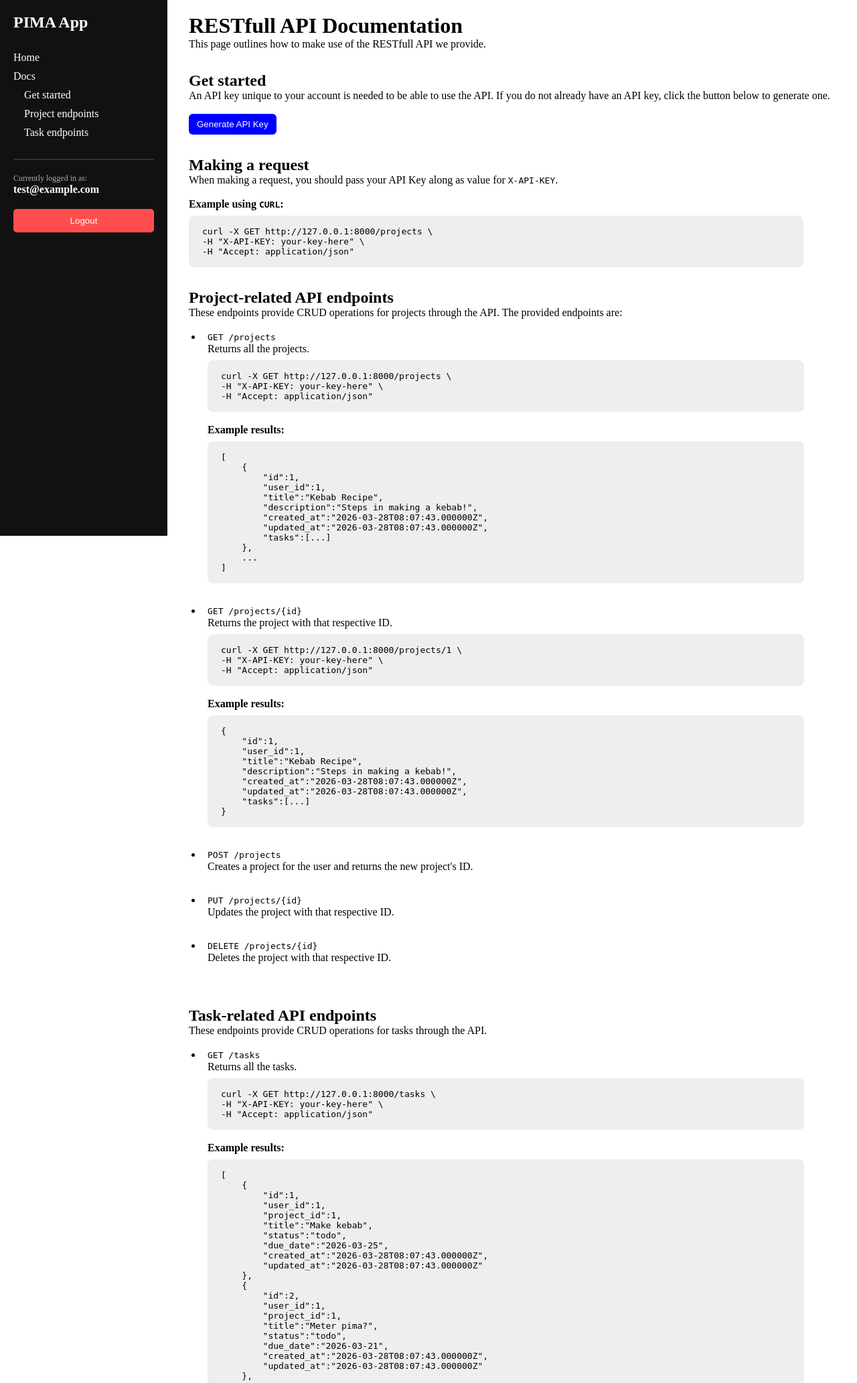
After one commit to zeh-raan/pima-app, a Laravel app: page /docs in a window 1280 px wide. The commit adds this page. Shown: the top 2065 px of the page at 67% size. Run offline with Laravel 12, Linux system fonts and the light colour scheme; a user stored in the database is signed in; data comes from the database, SQL or seed files in the repository.

Commit message:
Basic docs page implemented

```diff
--- /dev/null
+++ b/resources/views/components/sidebar.blade.php
@@ -0,0 +1,42 @@
+<div style="width: 250px; height: 100vh; background: #111; color: white; padding: 20px; position: fixed; left: 0; top: 0;">
+
+    <!-- Title -->
+    <h2 style="margin-bottom: 30px;">PIMA App</h2>
+
+    <!-- Navigation -->
+    <nav style="display: flex; flex-direction: column; gap: 10px; margin-bottom: 30px;">
+        <a href="/" class="link">Home</a>
+        <a href="/docs#" class="link">Docs</a>
+        <a href="/docs#get-started" class="link indent">Get started</a>
+        <a href="/docs#projects-endpoint" class="link indent">Project endpoints</a>
+        <a href="/docs#tasks-endpoint" class="link indent">Task endpoints</a>
+    </nav>
+
+    <hr style="border: 0.5px solid #333;">
+
+    <!-- User Info -->
+    <div style="margin-top: 20px;">
+        <p style="font-size: 12px; color: #aaa;">Currently logged in as:</p>
+        <p style="font-weight: bold;">
+            {{ auth()->user()->email }}
+        </p>
+    </div>
+
+    <!-- Logout -->
+    <form method="POST" action="/logout" style="margin-top: 20px;">
+        @csrf
+        <button type="submit"
+            style="
+                background: #ff4d4d;
+                border: none;
+                padding: 10px;
+                width: 100%;
+                color: white;
+                cursor: pointer;
+                border-radius: 5px;
+            ">
+            Logout
+        </button>
+    </form>
+
+</div>
--- /dev/null
+++ b/resources/views/docs.blade.php
@@ -0,0 +1,201 @@
+@extends('layouts.main')
+@section('title', 'RESTfull API Documentation')
+@section('content')
+<div class="docs-container">
+    <div class="docs-section">
+        <h1>RESTfull API Documentation</h1>
+        <p>This page outlines how to make use of the RESTfull API we provide.</p>
+    </div>
+
+    <div id="get-started" class="docs-section">
+        <h2>Get started</h2>
+        <p>An API key unique to your account is needed to be able to use the API. If you do not already have an API key, click the button below to generate one.</p>
+        <br />
+
+        <!-- Show existing key -->
+        @if(auth()->user()->api_key)
+            <div class="codebox-wrapper">
+                <code id="api-key-box" class="codebox">{{ auth()->user()->api_key }}</code>
+                <button class="copy-btn" onclick="copyAPIKey();">Copy</button>
+            </div>
+
+        <!-- API Key Generation button -->
+        @else
+            <form method="POST" action="{{ route('generate.key') }}">
+                @csrf
+                <button class="api-key-btn" type="submit">Generate API Key</button>
+            </form>
+        @endif
+    </div>
+
+    <div id="making-a-request" class="docs-section">
+        <h2>Making a request</h2>
+        <p>When making a request, you should pass your API Key along as value for <code>X-API-KEY</code>.</p>
+        <br />
+
+        <h4>Example using <code>CURL</code>:</h4>
+        <pre class="codeblock">
+curl -X GET http://127.0.0.1:8000/projects \
+-H "X-API-KEY: your-key-here" \
+-H "Accept: application/json"</pre>
+    </div>
+
+    <div id="projects-endpoint" class="docs-section">
+        <h2>Project-related API endpoints</h2>
+        <p>These endpoints provide CRUD operations for projects through the API. The provided endpoints are:</p>
+        <br />
+
+        <ul class="endpoints-list">
+            <li>
+                <code><code class="method-get">GET</code> /projects</code>
+                <p>Returns all the projects.</p>
+
+                <pre class="codeblock">
+curl -X GET http://127.0.0.1:8000/projects \
+-H "X-API-KEY: your-key-here" \
+-H "Accept: application/json"</pre>
+
+                <br />
+                <br />
+                <h4>Example results:</h4>
+                <pre class="codeblock">
+[
+    {
+        "id":1,
+        "user_id":1, <!-- TODO: Maybe hide this -->
+        "title":"Kebab Recipe",
+        "description":"Steps in making a kebab!",
+        "created_at":"2026-03-28T08:07:43.000000Z",
+        "updated_at":"2026-03-28T08:07:43.000000Z",
+        "tasks":[...]
+    },
+    ...
+]</pre>
+            </li>
+            <li>
+                <code><code class="method-get">GET</code> /projects/{id}</code>
+                <p>Returns the project with that respective ID.</p>
+
+                <pre class="codeblock">
+curl -X GET http://127.0.0.1:8000/projects/1 \
+-H "X-API-KEY: your-key-here" \
+-H "Accept: application/json"</pre>
+
+                <br />
+                <br />
+                <h4>Example results:</h4>
+                <pre class="codeblock">
+{
+    "id":1,
+    "user_id":1, <!-- TODO: Maybe hide this -->
+    "title":"Kebab Recipe",
+    "description":"Steps in making a kebab!",
+    "created_at":"2026-03-28T08:07:43.000000Z",
+    "updated_at":"2026-03-28T08:07:43.000000Z",
+    "tasks":[...]
+}</pre>
+            </li>
+
+            <li>
+                <code><code class="method-post">POST</code> /projects</code>
+                <p>Creates a project for the user and returns the new project's ID.</p>
+            </li>
+
+            <li>
+                <code><code class="method-put">PUT</code> /projects/{id}</code>
+                <p>Updates the project with that respective ID.</p>
+            </li>
+
+            <li>
+                <code><code class="method-del">DELETE</code> /projects/{id}</code>
+                <p>Deletes the project with that respective ID.</p>
+            </li>
+        </ul>
+    </div>
+
+    <div id="tasks-endpoint" class="docs-section">
+        <h2>Task-related API endpoints</h2>
+        <p>These endpoints provide CRUD operations for tasks through the API.</p>
+        <br />
+
+        <ul class="endpoints-list">
+            <li>
+                <code><code class="method-get">GET</code> /tasks</code>
+                <p>Returns all the tasks.</p>
+
+                <pre class="codeblock">
+curl -X GET http://127.0.0.1:8000/tasks \
+-H "X-API-KEY: your-key-here" \
+-H "Accept: application/json"</pre>
+
+                <br />
+                <br />
+                <h4>Example results:</h4>
+                <pre class="codeblock">
+[
+    {
+        "id":1,
+        "user_id":1,
+        "project_id":1,
+        "title":"Make kebab",
+        "status":"todo",
+        "due_date":"2026-03-25",
+        "created_at":"2026-03-28T08:07:43.000000Z",
+        "updated_at":"2026-03-28T08:07:43.000000Z"
+    },
+    {
+        "id":2,
+        "user_id":1,
+        "project_id":1,
+        "title":"Meter pima?",
+        "status":"todo",
+        "due_date":"2026-03-21",
+        "created_at":"2026-03-28T08:07:43.000000Z",
+        "updated_at":"2026-03-28T08:07:43.000000Z"
+    },
+    ...
+]</pre>
+            </li>
+
+            <li>
+                <code><code class="method-get">GET</code> /tasks/{id}</code>
+                <p>Returns the task with that respective ID.</p>
+
+                <pre class="codeblock">
+curl -X GET http://127.0.0.1:8000/tasks/2 \
+-H "X-API-KEY: your-key-here" \
+-H "Accept: application/json"</pre>
+            </li>
+
+            <li>
+                <code><code class="method-get">GET</code> /tasks/??????</code>
+                <p>Returns all the tasks linked to a project ID.</p>
+            </li>
+
+            <li>
+                <code><code class="method-post">POST</code> /tasks</code>
+                <p>Creates a new task (given that <code class="api-reqs">project_id</code> is provided) and returns its ID.</p>
+            </li>
+
+            <li>
+                <code><code class="method-put">PUT</code> /tasks/{id}</code>
+                <p>Updates the task with that respective ID.</p>
+            </li>
+
+            <li>
+                <code><code class="method-del">DELETE</code> /tasks/{id}</code>
+                <p>Deletes the task with that respective ID.</p>
+            </li>
+        </ul>
+    </div>
+</div>
+
+<script defer>
+    function copyAPIKey() {
+        const key = document.getElementById("api-key-box").innerText;
+        navigator.clipboard.writeText(key)
+            .then(() => { alert("API Key copied!"); })
+            .catch(() => { alert("Failed to copy API Key"); });
+    }
+</script>
+@endsection
--- /dev/null
+++ b/resources/views/layouts/main.blade.php
@@ -0,0 +1,129 @@
+<!DOCTYPE html>
+<html lang="en">
+<head>
+    <title>@yield('title')</title>
+
+    <style>
+        * {
+            margin: 0px;
+            padding: 0px;
+            box-sizing: border-box;
+        }
+
+        html, body {
+            scroll-behavior: smooth;
+        }
+
+        body {
+            width: 100vw;
+            height: 100vh;
+        }
+
+        main {
+            --sidebarMargin: 250px;
+
+            margin-left: var(--sidebarMargin); /* Because of sidebar */
+            padding: 20px 32px;
+            width: calc(100vw - var(--sidebarMargin));
+            min-height: 100vh;
+
+            display: flex;
+            flex-direction: column;
+        }
+
+        footer {
+            padding: 15px;
+            text-align: center;
+            color: #777;
+            font-size: 14px;
+            border-top: 1px solid #ddd;
+            background: white;
+        }
+
+        .link {
+            color: #fff;
+            text-decoration:none;
+        }
+
+        .link:hover {
+            text-decoration:underline;
+        }
+
+        .link.indent {
+            padding-left: 16px;
+        }
+
+        /* TODO: Move this to its own CSS file */
+        /* For docs */
+        .codebox-wrapper {
+            display: flex;
+            gap: 10px;
+            align-items: center;
+        }
+
+        .codebox, .codeblock {
+            padding: 8px 12px;
+            background: #eee;
+            border-radius: 8px;
+            display: inline-block;
+            font-family: monospace;
+        }
+
+        .codeblock {
+            width: 95%;
+            padding: 16px 20px;
+            margin-top: 8px;
+        }
+
+        .copy-btn {
+            padding: 10px 12px;
+            background: #00f;
+            color: white;
+            border: none;
+            border-radius: 6px;
+            cursor: pointer;
+        }
+
+        .api-key-btn {
+            padding: 8px 12px;
+            background-color: #00f;
+            color: #fff;
+
+            border: none;
+            outline: none;
+            border-radius: 6px;
+            cursor: pointer;
+        }
+
+        .docs-container {
+            display: flex;
+            flex-direction: column;
+            gap: 32px;
+        }
+
+        .endpoints-list {
+            margin-left: 20px;
+        }
+
+        .endpoints-list li {
+            margin-bottom: 32px;
+            padding-left: 8px;
+        }
+    </style>
+</head>
+
+<body>
+    @include('components.sidebar')
+
+    <main>
+        <div class="content">
+            @yield('content')
+        </div>
+
+        <!-- Footer can be omitted -->
+        <footer>
+            &copy; 2026 PiMA App
+        </footer>
+    </main>
+</body>
+</html>
--- a/routes/web.php
+++ b/routes/web.php
@@ -37,6 +37,11 @@ Route::middleware('api_key')->group(function () {
     Route::apiResource('tasks', TaskController::class);
 });
 
+// Documentation on how to use the API
+Route::get('/docs', function() {
+    return view('docs');
+})->middleware('auth'); // Protected behind user auth
+
 /*
 // Project
 Route::get('/projects', [ProjectController::class, 'index']);
```
Also changed, not shown: resources/views/home.blade.php (+6 -45 lines), resources/views/layouts/app.blade.php (deleted, +0 -20 lines), README.md.
